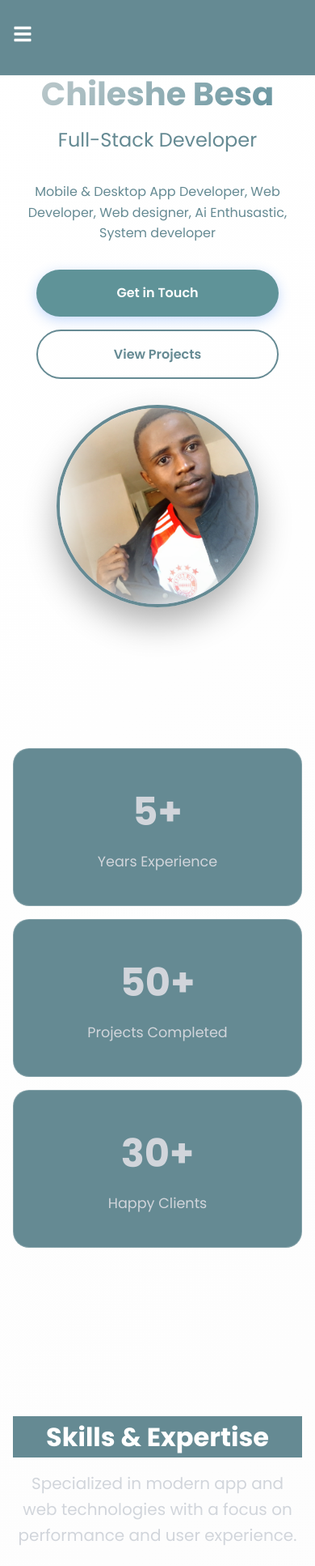
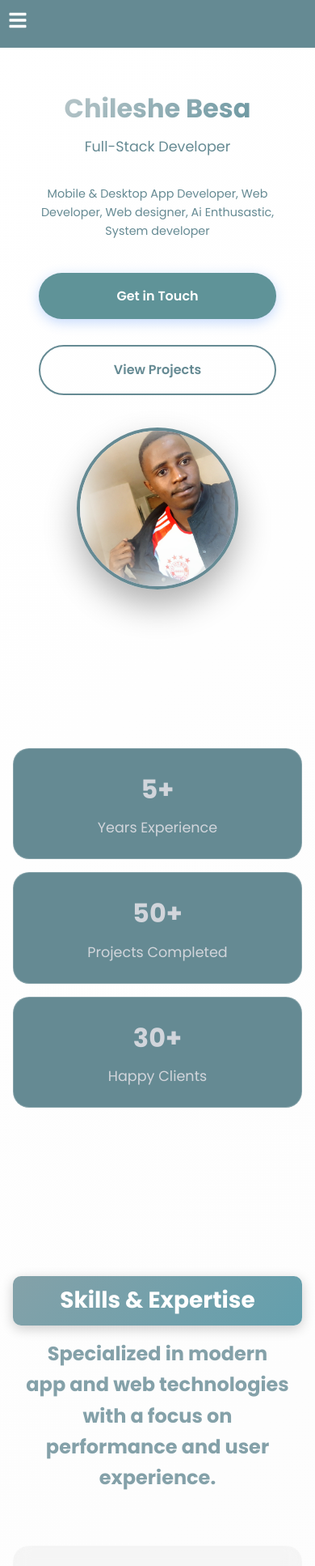
Before and after one commit to Chileshe3/portifolio-, a React (Create React App) app: page / in a window 390 px wide. Shown: the top 1934 px of the page at 81% size. Built offline with nearby package versions, Linux system fonts and the light colour scheme.

Commit message:
modified:   src/App.css         modified:   src/components/Home.js         modified:   src/components/SkillsProgress.js         modified:   src/styles/Home.css

```diff
--- a/src/App.css
+++ b/src/App.css
@@ -301,66 +301,6 @@
   max-width: 800px;
 }
 
-.skills-section {
-  margin-top: 3rem;
-}
-
-.skills-section h3 {
-  font-size: 2.2rem;
-  color: var(--accent-color);
-  margin-bottom: 2.5rem;
-  text-align: center;
-}
-
-.skills-grid {
-  display: grid;
-  grid-template-columns: repeat(auto-fit, minmax(300px, 1fr));
-  gap: 2.5rem;
-}
-
-.skill-category {
-  background: rgba(255, 255, 255, 0.03);
-  padding: 2rem;
-  border-radius: 20px;
-  transition: transform 0.3s ease, box-shadow 0.3s ease;
-}
-
-.skill-category:hover {
-  transform: translateY(-5px);
-  box-shadow: 0 10px 30px rgba(0, 0, 0, 0.15);
-}
-
-.skill-category h4 {
-  color: var(--secondary-color);
-  font-size: 1.5rem;
-  margin-bottom: 1.5rem;
-  text-align: center;
-}
-
-.skill-items {
-  display: flex;
-  flex-wrap: wrap;
-  gap: 1rem;
-  justify-content: center;
-}
-
-.skill-tag {
-  padding: 0.8rem 1.5rem;
-  background: linear-gradient(135deg, var(--primary-color), var(--secondary-color));
-  border-radius: 25px;
-  color: white;
-  font-size: 0.95rem;
-  font-weight: 500;
-  transition: all 0.3s ease;
-  border: 2px solid transparent;
-}
-
-.skill-tag:hover {
-  background: transparent;
-  border-color: var(--accent-color);
-  color: var(--accent-color);
-  transform: scale(1.05);
-}
 
 .about-header {
   display: flex;
@@ -1135,3 +1075,87 @@
     margin: 0;
   }
 }
+
+/* Enhanced Mobile Navigation */
+@media (max-width: 768px) {
+  .navigation {
+    height: auto;
+    padding: 0.8rem;
+    flex-wrap: wrap;
+  }
+
+  .nav-links {
+    width: 100%;
+    flex-direction: column;
+    gap: 1rem;
+    margin: 1rem 0;
+    align-items: stretch;
+  }
+
+  .nav-links a {
+    padding: 0.8rem;
+    text-align: center;
+    border-radius: 8px;
+  }
+
+  .dropdown {
+    width: 100%;
+  }
+
+  .dropdown-content {
+    position: static;
+    width: 100%;
+    margin-top: 0.5rem;
+  }
+
+  .contact-content {
+    padding: 1.5rem;
+  }
+
+  .contact-grid {
+    grid-template-columns: 1fr;
+  }
+
+  .form-group input,
+  .form-group textarea {
+    padding: 0.8rem;
+  }
+
+  .footer-content {
+    grid-template-columns: 1fr;
+    gap: 2rem;
+    text-align: center;
+  }
+
+  .footer-links,
+  .footer-social {
+    justify-content: center;
+  }
+
+  .newsletter-form {
+    flex-direction: column;
+  }
+
+  .newsletter-form button {
+    width: 100%;
+    margin-top: 0.5rem;
+  }
+}
+
+@media (max-width: 480px) {
+  .navigation {
+    padding: 0.6rem;
+  }
+
+  .contact-content {
+    padding: 1rem;
+  }
+
+  .footer {
+    padding: 2rem 1rem 1rem;
+  }
+
+  .footer-section h3 {
+    font-size: 1.5rem;
+  }
+}
--- a/src/components/Home.js
+++ b/src/components/Home.js
@@ -141,17 +141,17 @@ const Home = () => {
   const skillCategories = useMemo(() => [
     {
       title: "Frontend",
-      skills: ["React", "JavaScript", "HTML-5", "CSS"],
+      skills: ["React", "JavaScript", "HTML-5", "CSS", "Tailwind"],
       icon: <LaptopIcon />
     },
     {
       title: "Backend",
-      skills: ["Node.js", "Flask", "Djangle", "PostgreSQL", "Firebase"],
+      skills: ["Node.js", "Flask", "Django,", "PostgreSQL", "Firebase", "MySQL",],
       icon: <ServerIcon />
     },
     {
       title: "Tools & Cloud",
-      skills: ["AWS", "Docker", "Git", "VS Code"],
+      skills: ["AWS", "Docker", "Git", "VS Code", "Android Studio"],
       icon: <DatabaseIcon />
     }
   ], []);
@@ -164,7 +164,7 @@ const Home = () => {
     { name: 'Kotlin', color: '#3178C6', level: 85 },
     { name: 'Django', color: '#E10098', level: 75 },
     { name: 'Flask', color: '#FF9900', level: 70 },
-    { name: 'Docker', color: '#2496ED', level: 75 },
+    { name: 'C', color: '#2496ED', level: 75 },
     { name: 'Firebase', color: '#FF9900', level: 75}
   ], []);
 
@@ -378,9 +378,13 @@ const Home = () => {
         >
           <motion.div className="section-header" variants={fadeInUp}>
             <h2 className="section-title">Skills & Expertise</h2>
+            <div>
             <p className="section-description">
+             <h2>
               Specialized in modern app and web technologies with a focus on performance and user experience.
+             </h2>
             </p>
+            </div>
           </motion.div>
 
           <div className="skills-grid">
--- a/src/components/SkillsProgress.js
+++ b/src/components/SkillsProgress.js
@@ -8,7 +8,10 @@ const SkillsProgress = () => {
     { name: "Node.js", level: 80 },
     { name: "Python", level: 75 },
     { name: "MongoDB", level: 70 },
-    { name: "AWS", level: 65 }
+    { name: "Kotlin", level: 65 },
+    { name: "C++", level: 90},
+    { name: "C", level: 90}
+
   ];
 
   return (
--- a/src/styles/Home.css
+++ b/src/styles/Home.css
@@ -235,12 +235,18 @@ body {
 .skills-section {
   padding: 5rem 0;
 }
-.section-title{
-  background: rgb(101, 138, 147);
-  font-size: 3rem;
-  margin-bottom: 0.5rem;
+.section-title {
+  background: linear-gradient(135deg, rgba(101, 138, 147, 0.8), rgba(60, 135, 152, 0.8));
+  font-size: clamp(2.5rem, 5vw, 3rem);
+  margin-bottom: 1rem;
   font-weight: 700;
+  color: white;
+  padding: 0.5rem 1rem;
+  border-radius: 10px;
+  text-align: center;
+  box-shadow: 0 4px 15px rgba(0, 0, 0, 0.2);
 }
+
 
 .skills-grid {
   display: grid;
@@ -251,7 +257,7 @@ body {
 }
 
 .skill-category {
-  background: rgba(255, 255, 255, 0.05);
+  background: rgba(101, 138, 147, 0.8);
   padding: 2rem;
   border-radius: 15px;
   border: 1px solid rgba(255, 255, 255, 0.1);
@@ -265,8 +271,10 @@ body {
   border-color: rgba(255, 255, 255, 0.2);
 }
 
+
+
 .category-icon {
-  color: #60a5fa;
+  color: rgba(101, 138, 147, 0.8);
   margin-bottom: 1rem;
   display: flex;
   justify-content: flex-start;
@@ -287,18 +295,79 @@ body {
 
 .skill-tag {
   background: rgba(59, 130, 246, 0.2);
-  color: #93c5fd;
+  color: rgba(101, 138, 147, 0.8);
   padding: 0.5rem 1rem;
   border-radius: 25px;
   font-size: 0.875rem;
-  border: 1px solid rgba(59, 130, 246, 0.3);
+  border: 1px solid rgba(101, 138, 147, 0.8);
   transition: all 0.3s ease;
 }
 
 .skill-tag:hover {
-  background: rgba(59, 130, 246, 0.3);
+  background: rgba(101, 138, 147, 0.8);
   transform: translateY(-2px);
 }
+.skills-section {
+  margin-top: 3rem;
+}
+
+.skills-section h3 {
+  font-size: 2.2rem;
+  color: rgba(73, 128, 141, 0.8);
+  margin-bottom: 2.5rem;
+  text-align: center;
+}
+
+.skills-grid {
+  display: grid;
+  grid-template-columns: repeat(auto-fit, minmax(300px, 1fr));
+  gap: 2.5rem;
+}
+
+.skill-category {
+  background: rgba(0, 20, 21, 0.03);
+  padding: 2rem;
+  border-radius: 20px;
+  transition: transform 0.3s ease, box-shadow 0.3s ease;
+}
+
+.skill-category:hover {
+  transform: translateY(-5px);
+  box-shadow: 0 10px 30px rgba(0, 0, 0, 0.15);
+}
+
+.skill-category h4 {
+  color: var(--secondary-color);
+  font-size: 1.5rem;
+  margin-bottom: 1.5rem;
+  text-align: center;
+}
+
+.skill-items {
+  display: flex;
+  flex-wrap: wrap;
+  gap: 1rem;
+  justify-content: center;
+}
+
+.skill-tag {
+  padding: 0.8rem 1.5rem;
+  background: linear-gradient(135deg, rgba(101, 138, 147, 0.8), rgba(57, 145, 167, 0.8));
+  border-radius: 25px;
+  color: white;
+  font-size: 0.95rem;
+  font-weight: 500;
+  transition: all 0.3s ease;
+  border: 2px solid transparent;
+}
+
+.skill-tag:hover {
+  background: transparent;
+  border-color: rgba(101, 138, 147, 0.8);
+  color: rgba(101, 138, 147, 0.8);
+  transform: scale(1.05);
+}
+
 
 /* Technologies Section */
 .technologies-section {
@@ -560,9 +629,12 @@ body {
 
 .section-description {
   font-size: 1.25rem;
-  color: #d1d5db;
+  color: rgba(101, 138, 147, 0.8);
   max-width: 800px;
   margin: 0 auto;
+  line-height: 1.6;
+  max-width: 800px;
+  text-align: center;
 }
 
 /* Icons */
@@ -759,6 +831,142 @@ body {
   }
 }
 
+/* Enhanced Mobile Responsiveness */
+@media (max-width: 768px) {
+  .hero-grid {
+    grid-template-columns: 1fr;
+    gap: 2rem;
+    padding: 0 1rem;
+  }
+
+  .hero-content {
+    text-align: center;
+    padding: 0 1rem;
+  }
+
+  .hero-title {
+    font-size: 2.5rem;
+  }
+
+  .hero-subtitle {
+    font-size: 1.2rem;
+  }
+
+  .profile-image-container {
+    width: 250px;
+    height: 250px;
+    margin: 0 auto;
+  }
+
+  .hero-buttons {
+    justify-content: center;
+  }
+
+  .stats-grid {
+    grid-template-columns: 1fr;
+    padding: 0 1rem;
+    gap: 1rem;
+  }
+
+  .skills-grid,
+  .tech-grid,
+  .services-grid,
+  .projects-grid,
+  .achievements-grid {
+    grid-template-columns: 1fr;
+    padding: 0 1rem;
+    gap: 1.5rem;
+  }
+
+  .section-header {
+    padding: 0 1rem;
+  }
+
+  .section-title {
+    font-size: 2rem;
+  }
+
+  .section-description {
+    font-size: 1rem;
+    padding: 0 1rem;
+  }
+
+  .skill-category,
+  .tech-item,
+  .service-card,
+  .project-card,
+  .achievement-card {
+    margin: 0;
+    padding: 1.5rem;
+  }
+
+  .content-wrapper {
+    padding: 0;
+  }
+}
+
+@media (max-width: 480px) {
+  .hero-title {
+    font-size: 2rem;
+  }
+
+  .hero-subtitle {
+    font-size: 1.1rem;
+  }
+
+  .hero-description {
+    font-size: 0.9rem;
+  }
+
+  .btn {
+    width: 100%;
+    margin: 0.5rem 0;
+  }
+
+  .hero-buttons {
+    flex-direction: column;
+    width: 100%;
+    padding: 0 1rem;
+  }
+
+  .profile-image-container {
+    width: 200px;
+    height: 200px;
+  }
+
+  .section-title {
+    font-size: 1.75rem;
+  }
+
+  .stat-card {
+    padding: 1.5rem 1rem;
+  }
+
+  .stat-number {
+    font-size: 2rem;
+  }
+
+  .project-card {
+    margin: 0;
+  }
+
+  .project-content {
+    padding: 1rem;
+  }
+
+  .project-title {
+    font-size: 1.2rem;
+  }
+
+  .project-description {
+    font-size: 0.9rem;
+  }
+
+  .floating-objects {
+    display: none;
+  }
+}
+
 @media (max-width: 480px) {
   .tech-grid {
     grid-template-columns: 1fr;
```
